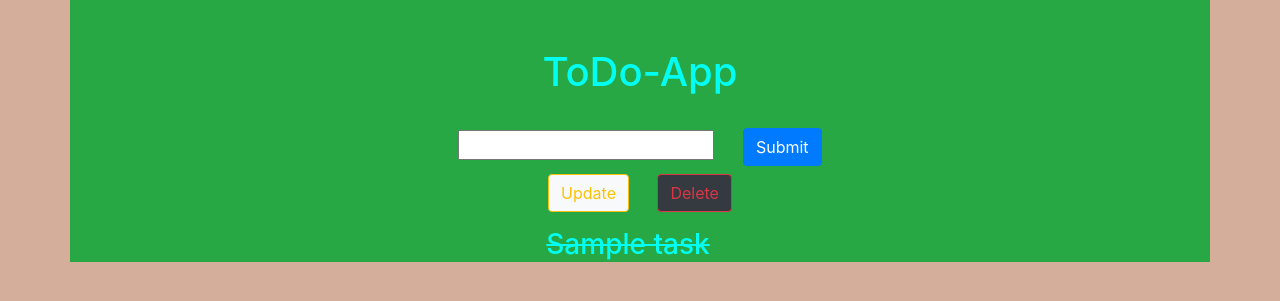
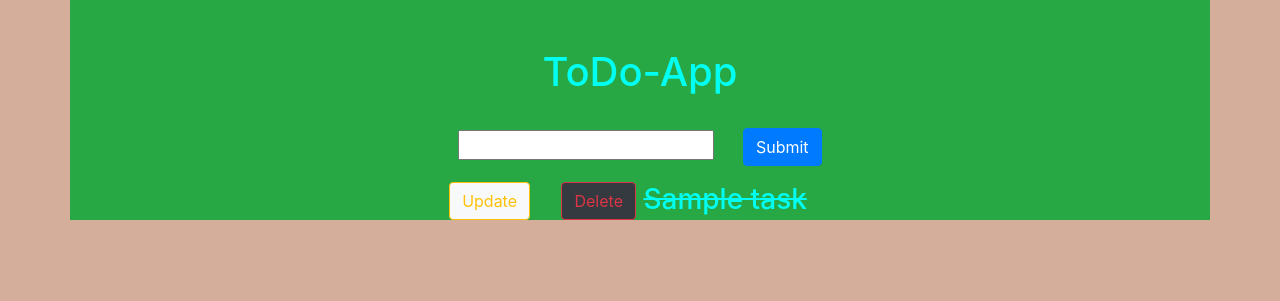
Before and after one commit to Akhilesh9376/Todo, a Django app: page / in a window 1280 px wide. Shown: the part 56-357 px from the top of the page. Run offline with Django 3.2, Linux system fonts and the light colour scheme; tables that the repository leaves empty hold one stand-in row (values such as "Sample post"); some libraries are stand-ins or nearby versions.

Commit message:
First Commit

```diff
--- a/app1/templates/app1/Home.html
+++ b/app1/templates/app1/Home.html
@@ -9,16 +9,19 @@
   <input class="ml-4 btn btn-primary" type="submit" value="Submit" />
 </form>
 {% for task in tasks %}
-<div>
-    <a class="btn btn-light mr-4 mt-2 btn-outline-warning" href="{% url 'Update' task.id %}">Update</a>
-   <a class="btn btn-dark btn-outline-danger mt-2" href="{% url 'delete' task.id %}">Delete</a>
-  <div class="mr-4 mt-3 mb-3 h3">
+<div class="item-row mr-4 mt-3 mb-3 h3"">
+
+    <a class="btn btn-light mr-4 btn-outline-warning" href="{% url 'Update' task.id %}">Update</a>
+   <a class="btn btn-dark btn-outline-danger" href="{% url 'delete' task.id %}">Delete</a>
+
   {% if task.complete == True %}
+
+
   <strike>{{task}}</strike>
   {% else %}
   <span>{{task}} </span>
   {% endif %}
-</div>
+
 </div>
 {% endfor %}
 </div>
```
